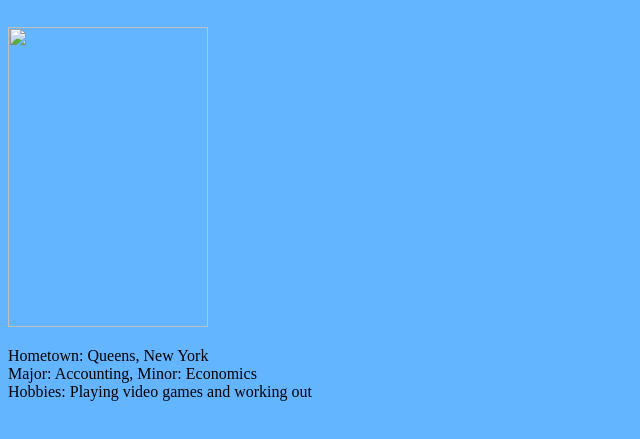
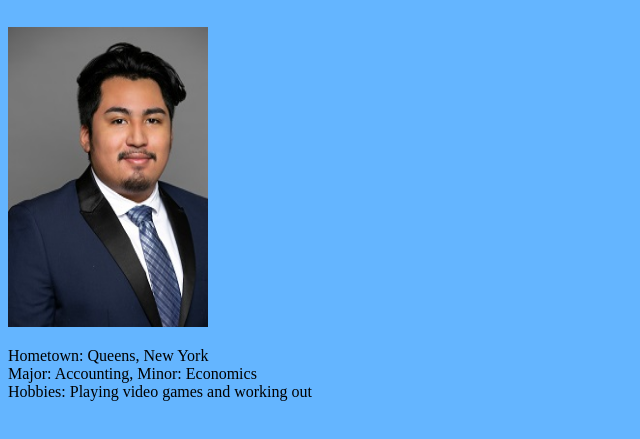
Before and after one commit to davidcarrillo01/davidcarrillo01.github.io, a plain HTML site: page index.html in a window 1280 px wide. Shown: the part 85-524 px from the top of the page, without its empty margins (0-640 px from the left). Drawn offline with Linux system fonts and the light colour scheme.

Commit message:
Update index.html

```diff
--- a/index.html
+++ b/index.html
@@ -4,7 +4,7 @@
 
 <h1 style="font-size: 45px;">David Carrillo</h1>
 
-<p><img src= "me.jpg" width= "200" height= "300"></p>
+<p><img src= "me.jpeg" width= "200" height= "300"></p>
 
 <p> Hometown: Queens, New York
 <br> Major: Accounting, Minor: Economics
```
